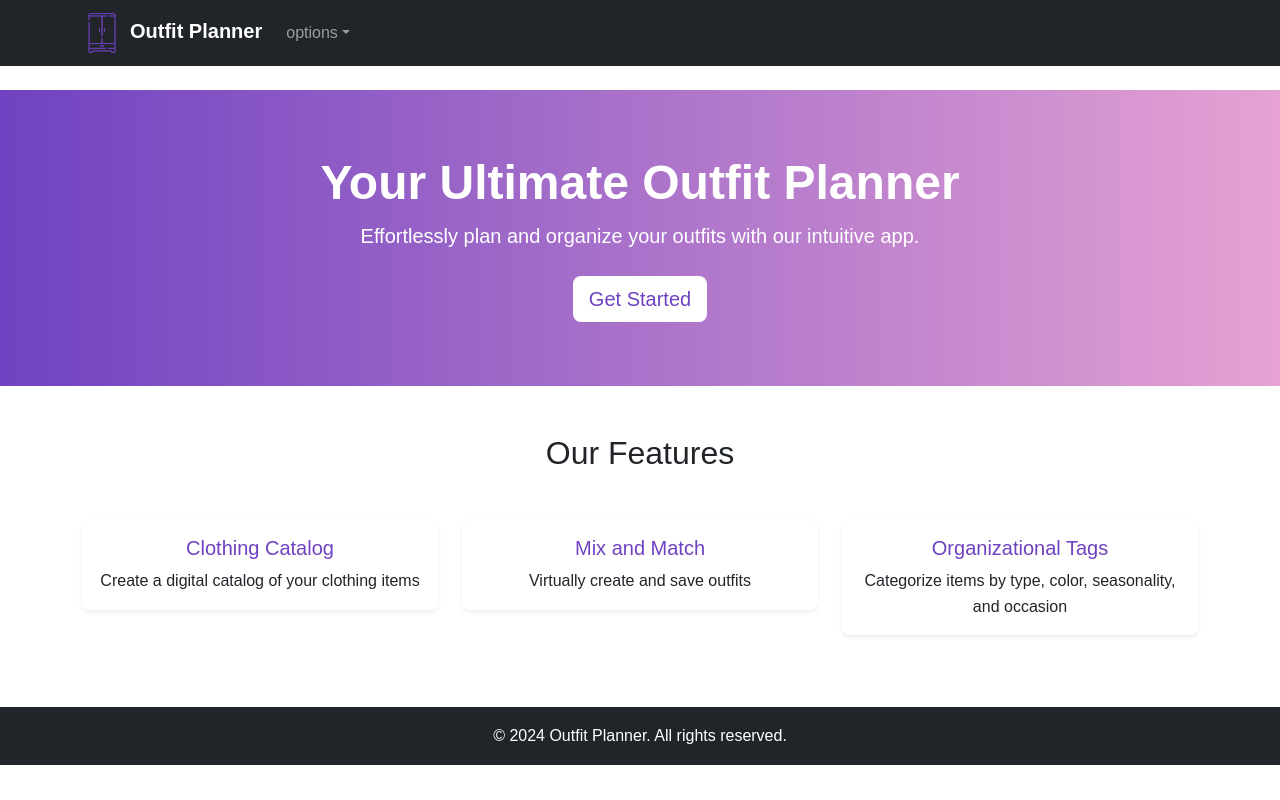
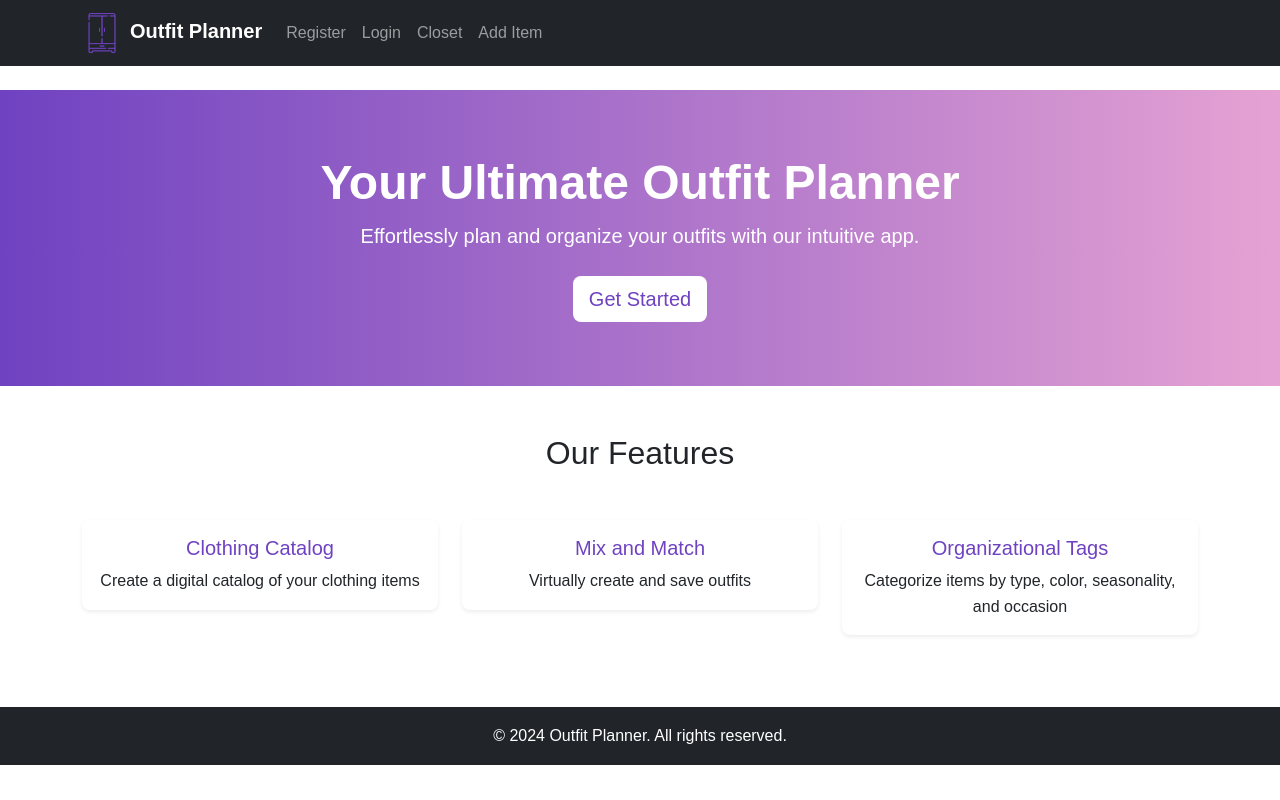
Before and after one commit to schneidsmc/fullstack_wardrobe, a React (Create React App) app in the folder client/: page / in a window 1280 px wide. Built offline with nearby package versions, Linux system fonts and the light colour scheme; no server answers.

Commit message:
Header improvements

```diff
--- a/client/src/Components/Header.js
+++ b/client/src/Components/Header.js
@@ -16,12 +16,10 @@ const Header = () => {
           <Navbar.Toggle aria-controls="basic-navbar-nav" />
           <Navbar.Collapse id="basic-navbar-nav">
             <Nav className="ml-auto">
-                <NavDropdown title="options" id="basic-nav-dropdown">
-                  <NavDropdown.Item href="/register">Register</NavDropdown.Item>
-                  <NavDropdown.Item href="/login">Login</NavDropdown.Item>
-                  <NavDropdown.Item href="/closet">Closet</NavDropdown.Item>
-                  <NavDropdown.Item href="/camera">Add Item</NavDropdown.Item>
-                </NavDropdown>
+                  <Nav.Link href="/register">Register</Nav.Link>
+                  <Nav.Link href="/login">Login</Nav.Link>
+                  <Nav.Link href="/closet">Closet</Nav.Link>
+                  <Nav.Link href="/camera">Add Item</Nav.Link>
             </Nav>
           </Navbar.Collapse>
         </Container>
--- a/client/src/Components/HelloWorld.js
+++ b/client/src/Components/HelloWorld.js
@@ -9,6 +9,7 @@ import {
   Card,
   Image,
 } from "react-bootstrap";
+import { Link } from "react-router-dom";
 import "./ComponentStyling/HelloWorld.css";
 
 const HelloWorld = () => {
@@ -24,6 +25,7 @@ const HelloWorld = () => {
           <p className="lead mb-4">
             Effortlessly plan and organize your outfits with our intuitive app.
           </p>
+          <Link to="/register">
           <Button
             variant="light"
             size="lg"
@@ -32,6 +34,7 @@ const HelloWorld = () => {
           >
             Get Started
           </Button>
+          </Link>
         </Container>
       </Container>
 
```
Also changed, not shown: 1 other file (tests, documents, lock files or other folders).
